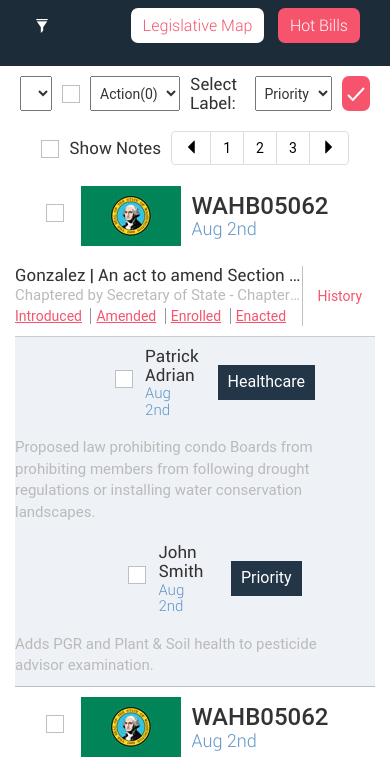
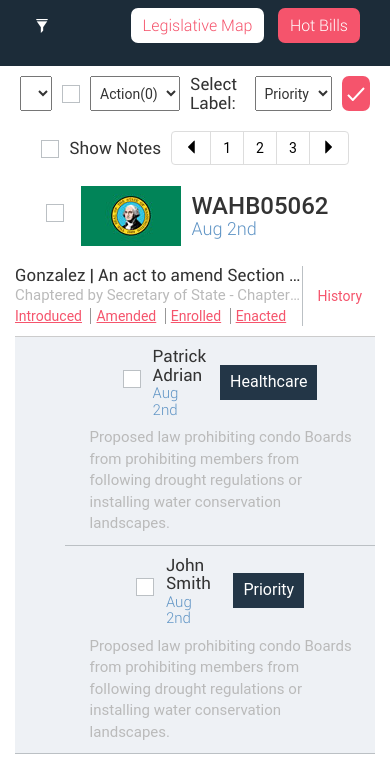
Before and after one commit to alecmmoore/LegiCrawler, a website: page app/list.html in a window 390 px wide. Shown: the part 114-873 px from the top of the page. Drawn offline with nearby package versions, Linux system fonts and the light colour scheme; files that its build step writes are made by us from their sources.

Commit message:
finished under border and note items

```diff
--- a/app/css/app.css
+++ b/app/css/app.css
@@ -391,6 +391,10 @@ color: #fff;
     text-align: right;
 }
 
+.note-item > div.margin-left {
+    margin-left: 50px;
+}
+
 .inbox-filter ul {
         padding: 0;
 }
@@ -447,6 +451,10 @@ color: #fff;
         float: none;
         margin-left: 0;
     }
+
+    .note-item .col-md-3 {
+        margin-bottom: 10px;
+    }
 }
 
 @media (max-width: 692px) {
@@ -459,6 +467,7 @@ color: #fff;
         width: 174px;
         margin-left: 10px;
     }
+
 }
 
 @media (min-width: 767px) and (max-width: 1200px) {
@@ -478,6 +487,9 @@ color: #fff;
         padding: 0;
     }
 
+    .text-line {
+        margin-left: -10px;
+    }
 
 }
 
--- a/app/list.html
+++ b/app/list.html
@@ -63,7 +63,7 @@
     <div class="container-fluid hero dark small-hero">
         <div class="container inbox-filter">
 
-            <div class="col-lg-push-0 col-lg-8 col-md-10 col-md-push-1 col-xs-12 no-padding">
+            <div class="col-lg-push-0 col-lg-9 col-md-10 col-md-push-1 col-xs-12 no-padding">
                 <div>
                     <button type="button" class="navbar-toggle" data-toggle="collapse" data-target="#myFilter">
                         <span class="glyphicon glyphicon-filter"></span>
@@ -100,7 +100,7 @@
                 </div>
             </div>
 
-            <div class="col-lg-4 col-md-12 no-padding filter-buttons">
+            <div class="col-lg-3 col-md-12 no-padding filter-buttons">
                 <button class="button btn btn-primary margin-right">Legislative Map</button>
                 <button class="button btn btn-secondary button-negative">Hot Bills</button>
             </div>
@@ -186,10 +186,11 @@
 
         <div class="note-item-container">
 
-            <div class="note-item flex width-padding flex-center-vertical">
+            <div class="note-item flex flex-center-vertical">
 
-                <div class="col-md-4 col-sm-6 col-xs-12 flex flex-center-vertical">
-                    <div class="col-sm-1 margin-right"></div>
+                <div class=" col-sm-12 no-padding-left margin-left width-padding">
+
+                    <div class="col-md-3 col-sm-5 col-xs-12 flex flex-center-vertical no-padding">
                         <div class="checkbox no-margin">
                             <label>
                                 <input type="checkbox">
@@ -204,16 +205,21 @@
                         </div>
                     </div>
 
-                <div class="col-md-8 col-sm-6 col-xs-12 no-padding-left">
+                    <div class="col-md-8 col-sm-5 col-xs-12 no-padding-left">
+                        <div class="col-xs-11 col-xs-push-1 col-sm-10 col-sm-push-2 col-md-11 col-md-push-1 no-padding text-line">
                             <p>Proposed law prohibiting condo Boards from prohibiting members from following drought regulations or installing water conservation landscapes.</p>
+                        </div>
                     </div>
 
                 </div>
 
-            <div class="note-item width-padding flex flex-center-vertical">
+            </div>
 
-                <div class="col-md-4 col-sm-6 col-xs-12 flex flex-center-vertical">
-                    <div class="col-sm-1 margin-right"></div>
+            <div class="note-item flex flex-center-vertical">
+
+                <div class="border-top col-sm-12 no-padding-left margin-left width-padding">
+
+                    <div class="col-md-3 col-sm-5 col-xs-12 flex flex-center-vertical no-padding">
                         <div class="checkbox no-margin">
                             <label>
                                 <input type="checkbox">
@@ -228,8 +234,12 @@
                         </div>
                     </div>
 
-                <div class="col-md-8 col-sm-6 col-xs-12 no-padding-left">
-                    <p>Adds PGR and Plant & Soil health to pesticide advisor examination.</p>
+                    <div class="col-md-8 col-sm-5 col-xs-12 no-padding-left">
+                        <div class="col-xs-11 col-xs-push-1 col-sm-10 col-sm-push-2 col-md-11 col-md-push-1 no-padding text-line">
+                            <p>Proposed law prohibiting condo Boards from prohibiting members from following drought regulations or installing water conservation landscapes.</p>
+                        </div>
+                    </div>
+
                 </div>
 
             </div>
```
Lines whose indentation alone changed are shown as unchanged.
